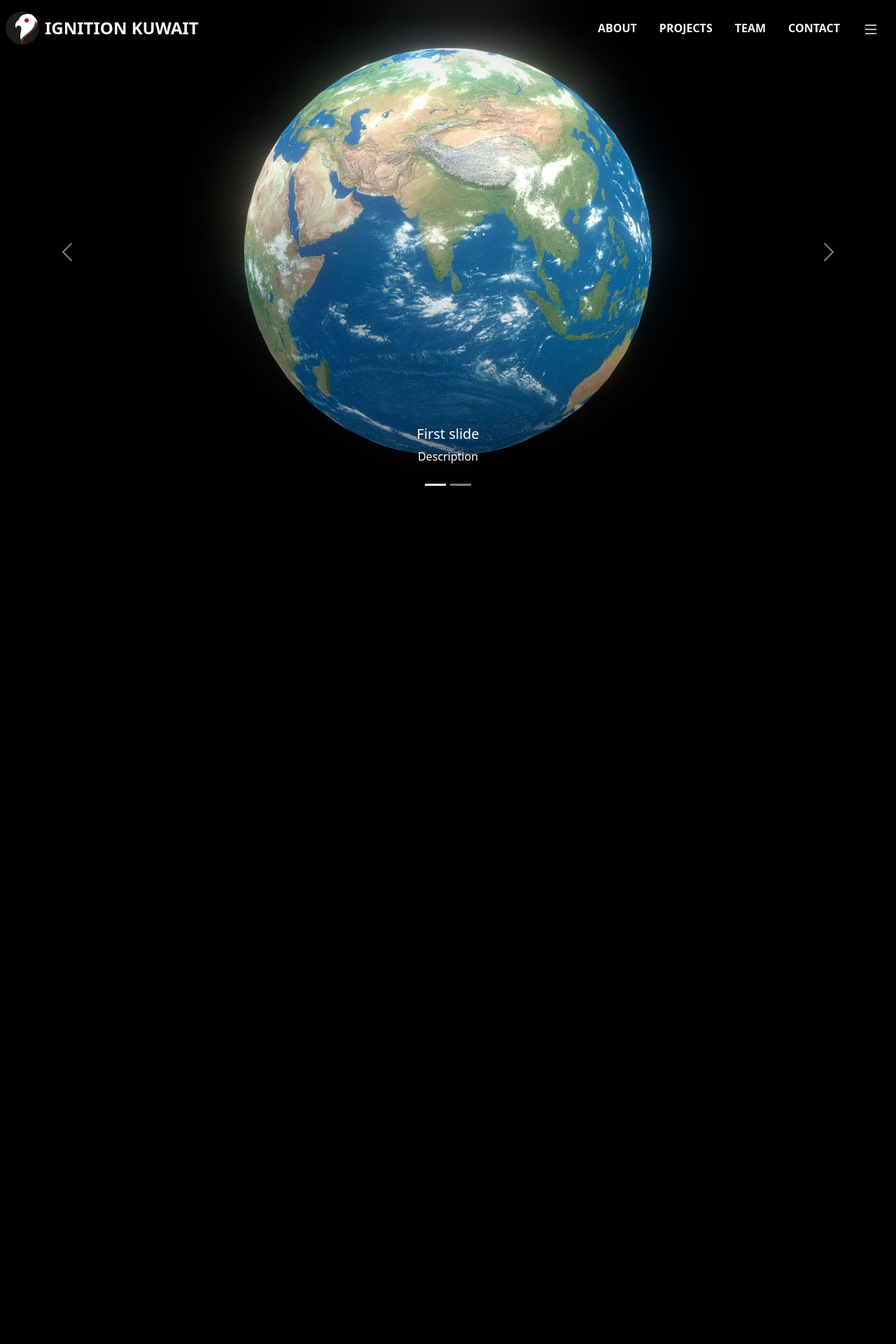
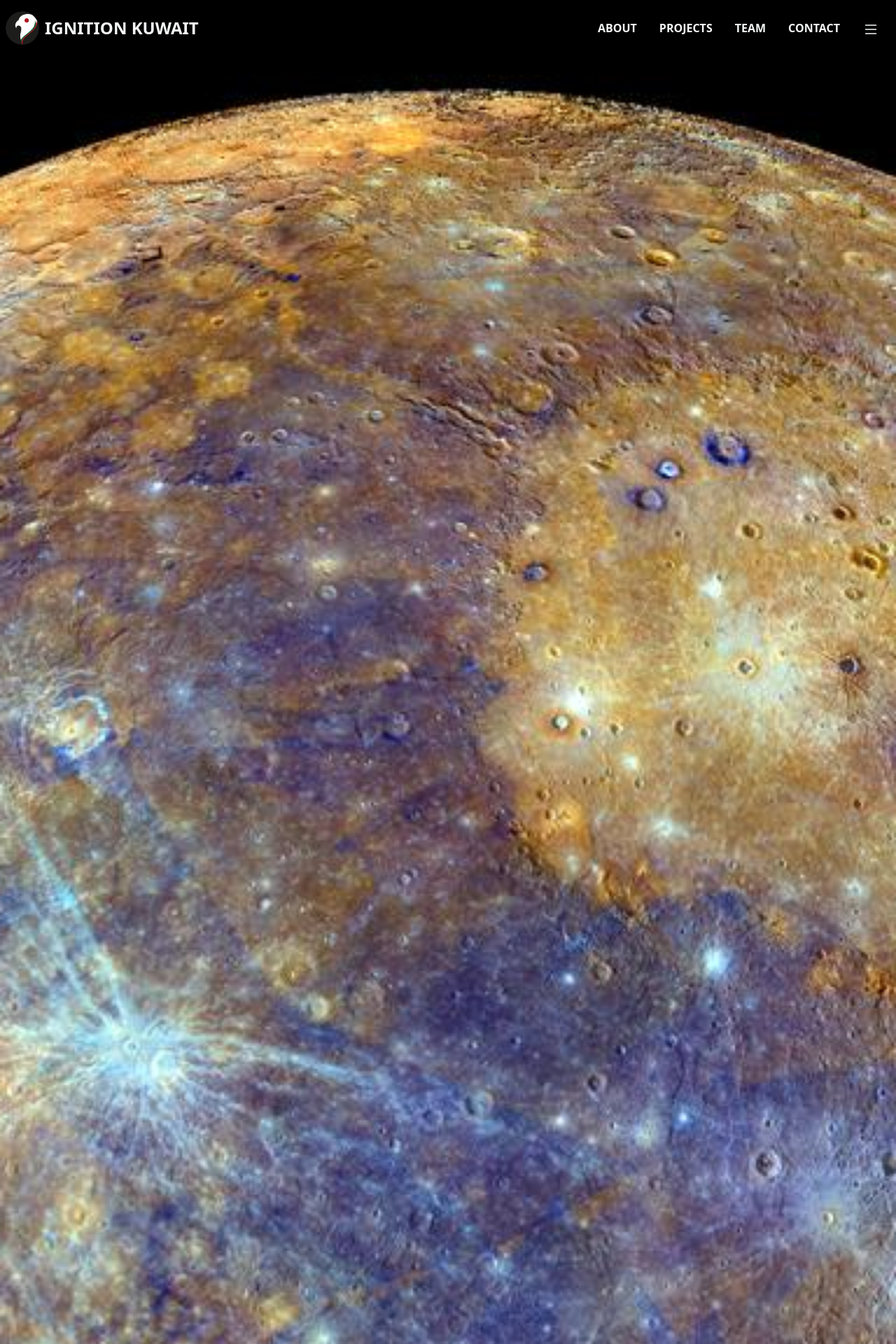
Before and after one commit to Ignition-Kuwait/Ignition-Kuwait, a Jekyll site: the page built from index.markdown, in a window 1280 px wide. Shown: the top 1920 px of the page at 70% size. Built offline with Jekyll 4.4.1, drawn with Linux system fonts in a browser that asks for light colours.

Commit message:
Added sections and removed posts.

```diff
--- /dev/null
+++ b/_includes/sections.html
@@ -0,0 +1,16 @@
+<section>
+  <div class="background" style="background-image: url('/img/Mercury.jpg');">
+  </div>
+</section>
+<section>
+  <div class="background" style="background-image: url('/img/Venus.jpg');">
+  </div>
+</section>
+<section>
+  <div class="background" style="background-image: url('/img/Earth.jpg');">
+  </div>
+</section>
+<section>
+  <div class="background" style="background-image: url('/img/Mars.jpg');">
+  </div>
+</section>
--- a/_layouts/home.html
+++ b/_layouts/home.html
@@ -1,69 +1,8 @@
 ---
 layout: default
 ---
+{% comment %}
 {%- include top-carousel.html -%}
+{% endcomment %}
 
-<div class="home">
-  {%- if page.title -%}
-  <h1 class="page-heading">{{ page.title }}</h1>
-  {%- endif -%}
-
-  {{ content }}
-
-
-  {% if site.paginate %}
-  {% assign posts = paginator.posts %}
-  {% else %}
-  {% assign posts = site.posts %}
-  {% endif %}
-
-
-  {%- if posts.size > 0 -%}
-  {%- if page.list_title -%}
-  <h2 class="post-list-heading">{{ page.list_title }}</h2>
-  {%- endif -%}
-  <ul class="post-list">
-    {%- assign date_format = site.minima.date_format | default: "%b %-d, %Y" -%}
-    {%- for post in posts -%}
-    <li>
-      <span class="post-meta">{{ post.date | date: date_format }}</span>
-      <h3>
-        <a class="post-link" href="{{ post.url | relative_url }}">
-          {{ post.title | escape }}
-        </a>
-      </h3>
-      {%- if site.show_excerpts -%}
-      {{ post.excerpt }}
-      {%- endif -%}
-    </li>
-    {%- endfor -%}
-  </ul>
-
-  {% if site.paginate %}
-  <div class="pager">
-    <ul class="pagination">
-      {%- if paginator.previous_page %}
-      <li><a href="{{ paginator.previous_page_path | relative_url }}" class="previous-page">{{ paginator.previous_page
-          }}</a></li>
-      {%- else %}
-      <li>
-        <div class="pager-edge">•</div>
-      </li>
-      {%- endif %}
-      <li>
-        <div class="current-page">{{ paginator.page }}</div>
-      </li>
-      {%- if paginator.next_page %}
-      <li><a href="{{ paginator.next_page_path | relative_url }}" class="next-page">{{ paginator.next_page }}</a></li>
-      {%- else %}
-      <li>
-        <div class="pager-edge">•</div>
-      </li>
-      {%- endif %}
-    </ul>
-  </div>
-  {%- endif %}
-
-  {%- endif -%}
-
-</div>
+{%- include sections.html -%}
--- a/_sass/_main.scss
+++ b/_sass/_main.scss
@@ -14,3 +14,29 @@
 body.show-sidebar>*:not(.sidebar) {
   width: calc(100% - 280px);
 }
+
+.page-content .wrapper {
+  position: fixed;
+  width: 100%;
+  height: 100%;
+  overflow: auto;
+}
+
+section {
+  height: 100%;
+  margin: 0;
+  padding: 0;
+  text-align: center;
+}
+
+.background {
+  position: absolute;
+  height: 100%;
+  width:100%;
+  margin: 0;
+  padding: 0;
+  background-color: #000;
+  background-position: center center;
+  background-repeat: no-repeat;
+  background-size: cover;
+}
```
